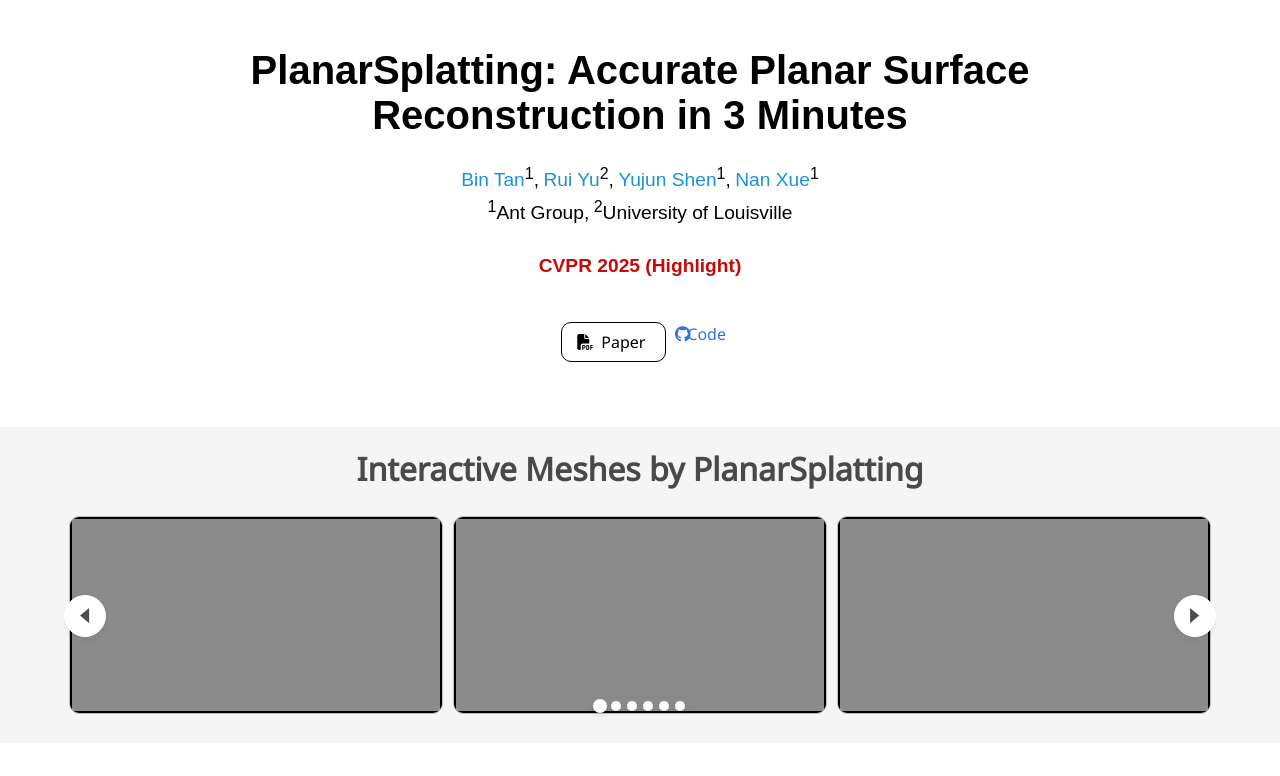
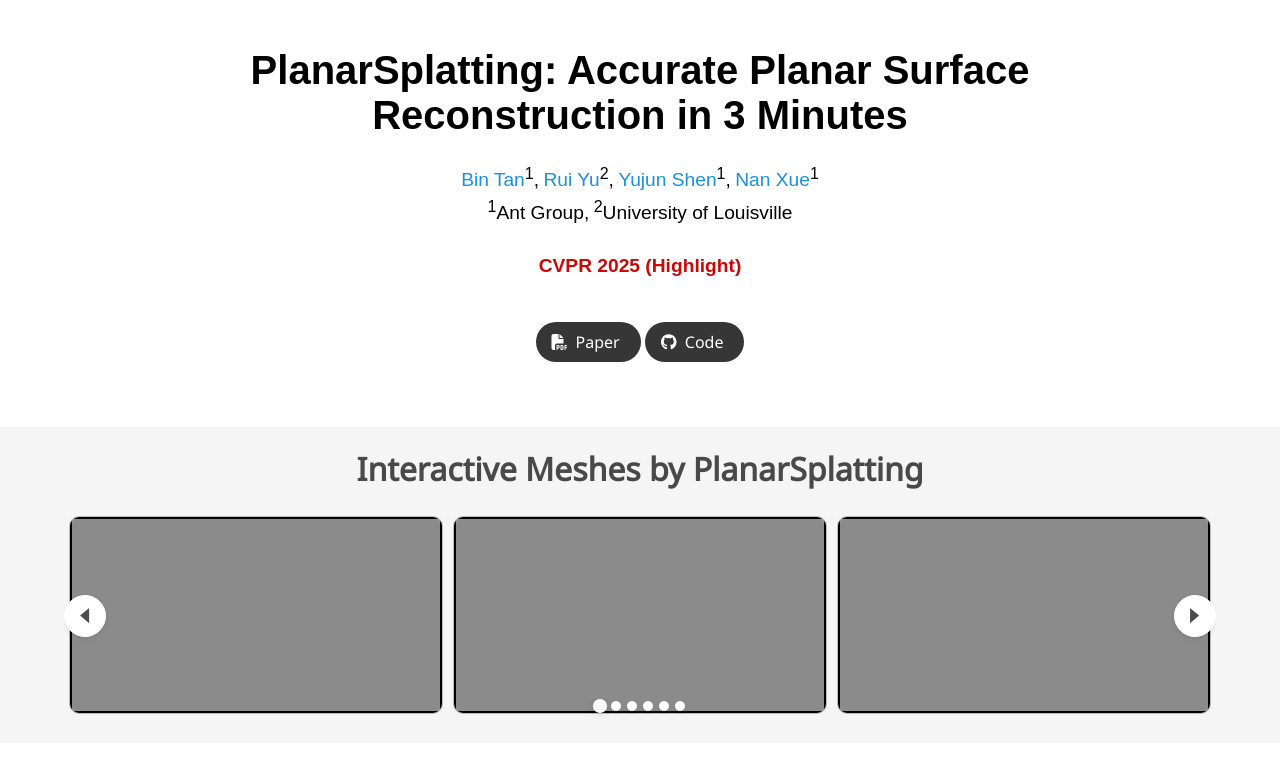
Before and after one commit to IceTTTb/PlanarSplatting, a plain HTML site: page index.html in a window 1280 px wide. Shown: the top 776 px of the page. Drawn offline with nearby package versions, Linux system fonts and the light colour scheme; some icons are missing; a web font is replaced by a local one.

Commit message:
Update index.html

```diff
--- a/index.html
+++ b/index.html
@@ -127,7 +127,7 @@
                             <div class="column has-text-centered">
                                 <div class="publication-links">
                                     <span class="link-block">
-                                        <a href="https://arxiv.org/abs/2412.03451" class="external-link button is-normal is-rounded is-white">
+                                        <a href="https://arxiv.org/abs/2412.03451" class="external-link button is-normal is-rounded is-dark">
                                             <span class="icon">
                                                 <i class="fas fa-file-pdf"></i>
                                             </span>
@@ -137,6 +137,7 @@
                                     <!-- Code Link. -->
                                     <span class="link-block">
                                       <a href="https://github.com/ant-research/PlanarSplatting"
+                                        class="external-link button is-normal is-rounded is-dark">
                                         <span class="icon">
                                           <i class="fab fa-github"></i>
                                         </span>
```
